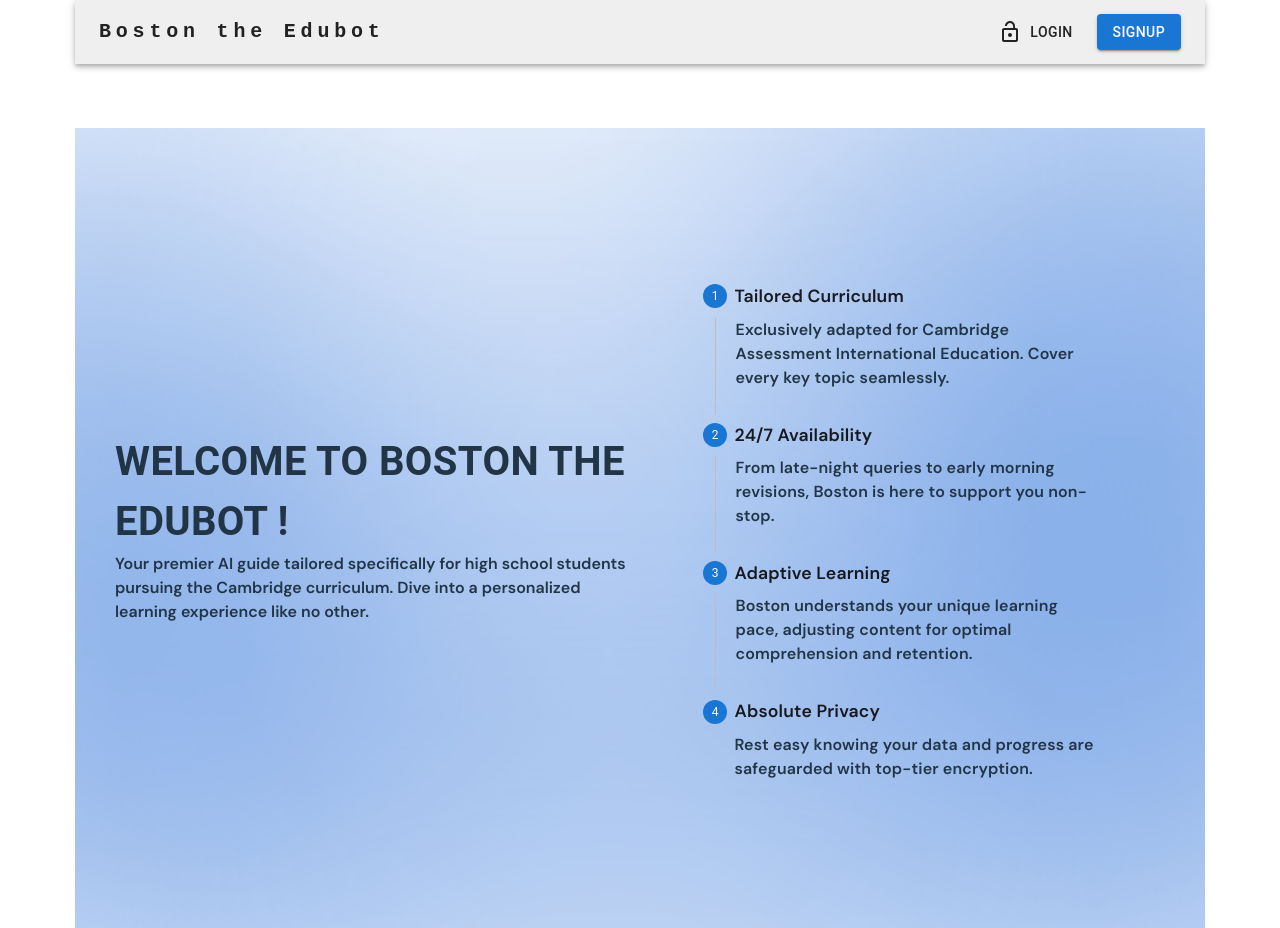
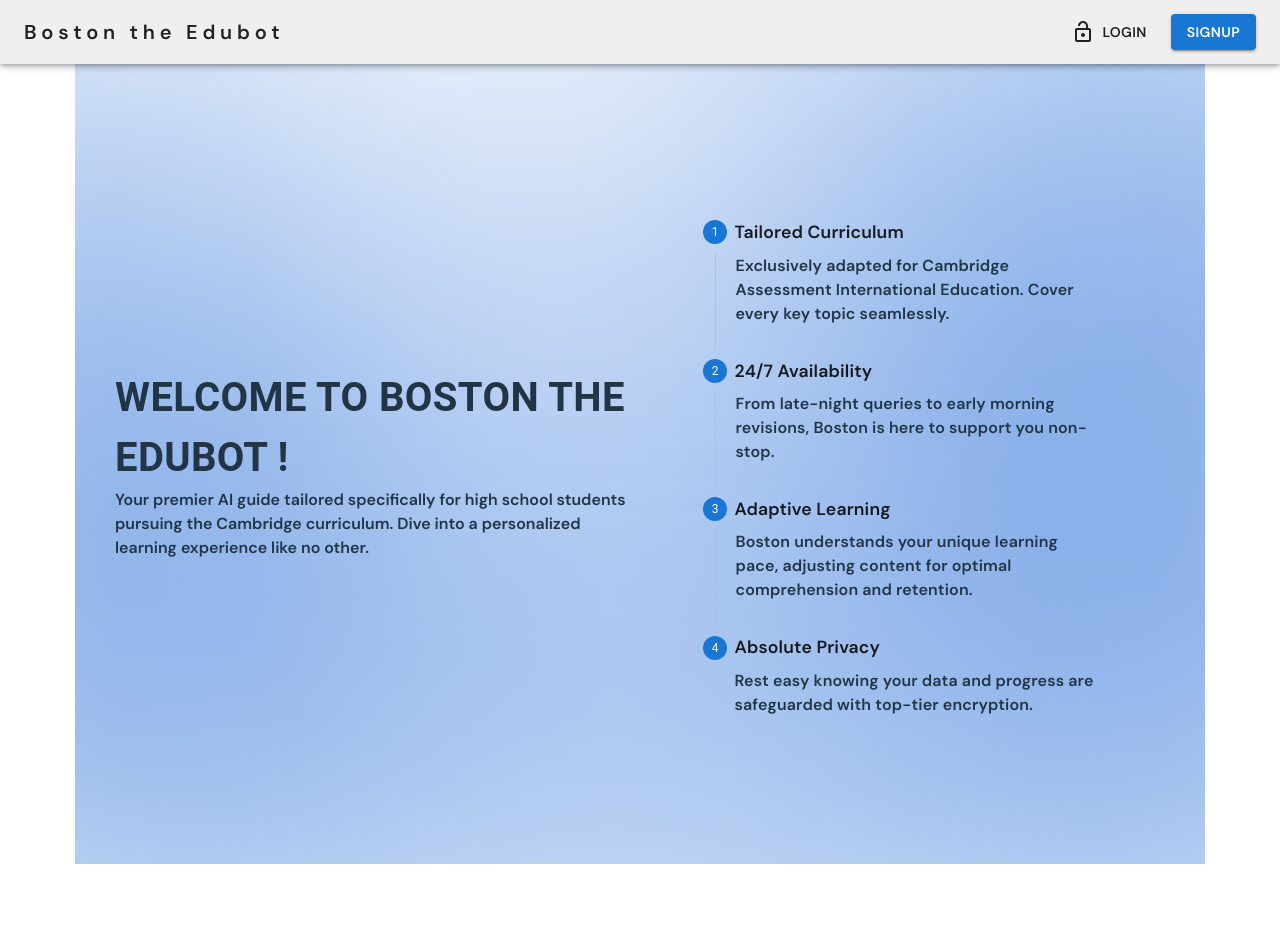
Before and after one commit to MrBomberman/edubot-frontend, a React (Vite) app: page / in a window 1280 px wide. After the commit the page ends 864 px from the top, so only its background shows below. Built offline with nearby package versions, Linux system fonts and the light colour scheme.

Commit message:
change some styles in presentation component header

```diff
--- a/src/components/PresentationComponents/PresentationHeader/index.tsx
+++ b/src/components/PresentationComponents/PresentationHeader/index.tsx
@@ -50,7 +50,8 @@
   };
 
   return (
-    <AppBar position="static" sx={{ background: "#EFEFEF", color: "#222222" }}>
+    <AppBar position="fixed" sx={{ background: "#EFEFEF", color: "#222222" , height: '64px',
+    fontFamily: "DM Sans"}}>
       <Container maxWidth="xl">
         <Toolbar disableGutters>
           {/* <Ima */}
@@ -64,8 +65,8 @@
             sx={{
               mr: 2,
               display: { xs: "none", md: "flex" },
-              fontFamily: "monospace",
-              fontWeight: 700,
+              fontFamily: "DM Sans",
+              fontWeight: 600,
               letterSpacing: ".3rem",
               color: "inherit",
               textDecoration: "none",
@@ -145,19 +146,21 @@
 
           <Box sx={{ flexGrow: 0 }}>
             {Boolean(access_token) ? (
-              <Button variant="contained" onClick={() => navigate("/chat")}>
+              <Button variant="contained" onClick={() => navigate("/chat")}
+              sx={{fontFamily: "DM Sans",}}>
                 Continue studying
               </Button>
             ) : (
               <Stack spacing={2} direction="row">
                 <Button
                   variant="text"
-                  sx={{ color: "#222222" }}
+                  sx={{ color: "#222222" , fontFamily: "DM Sans",}}
                   onClick={() => navigate("/login")}
                 >
                   <LockOpenIcon sx={{ mr: 1 }} /> Login
                 </Button>
-                <Button variant="contained" onClick={() => navigate("/signup")}>
+                <Button variant="contained" onClick={() => navigate("/signup")}
+                sx={{fontFamily: "DM Sans",}}>
                   SignUp
                 </Button>
               </Stack>
```
